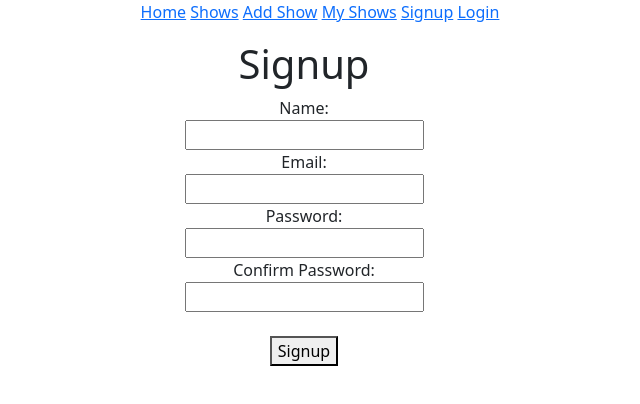
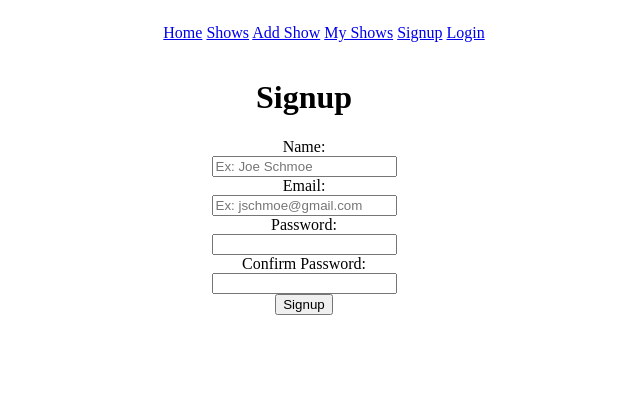
Before and after one commit to nicholasgacicia/IWATS-App, a React (Create React App) app: page /signup in a window 1280 px wide. Shown: the top 404 px of the page, without its empty margins (336-976 px from the left). Built offline with nearby package versions, Linux system fonts and the light colour scheme.

Commit message:
Full user authentication and jsonwebtokens implimented throughout app

```diff
--- a/public/index.html
+++ b/public/index.html
@@ -24,8 +24,6 @@
       work correctly both with client-side routing and a non-root public URL.
       Learn how to configure a non-root public URL by running `npm run build`.
     -->
-    <!-- Bootstrap CSS -->
-    <link href="https://cdn.jsdelivr.net/npm/bootstrap@5.0.0-beta2/dist/css/bootstrap.min.css" rel="stylesheet" integrity="sha384-BmbxuPwQa2lc/FVzBcNJ7UAyJxM6wuqIj61tLrc4wSX0szH/Ev+nYRRuWlolflfl" crossorigin="anonymous">
     <title>React App</title>
   </head>
   <body>
@@ -41,7 +39,5 @@
       To begin the development, run `npm start` or `yarn start`.
       To create a production bundle, use `npm run build` or `yarn build`.
     -->
-    <!-- Bootstrap JS -->
-    <script src="https://cdn.jsdelivr.net/npm/bootstrap@5.0.0-beta2/dist/js/bootstrap.bundle.min.js" integrity="sha384-b5kHyXgcpbZJO/tY9Ul7kGkf1S0CWuKcCD38l8YkeH8z8QjE0GmW1gYU5S9FOnJ0" crossorigin="anonymous"></script>
   </body>
 </html>
--- a/src/App.js
+++ b/src/App.js
@@ -1,19 +1,19 @@
-import routes from './config/routes';
+import { useState } from 'react';
+import Routes from './config/routes';
 import NavBar from './components/Universal/NavBar';
 // import Footer from './components/Universal/Footer';
 
 import './App.css';
 
+function App() {
+  const [token, setToken] = useState(null);
 
-function App() {
   return (
     <div>
       <NavBar />
-
       <div>
-        {routes}
+        <Routes token={token} setToken={setToken} />
       </div>
-
       {/* <Footer /> */}
     </div>
   );
--- a/src/config/routes.js
+++ b/src/config/routes.js
@@ -8,16 +8,19 @@ import MyShowsPage from '../pages/MyShowsPage';
 import SignupPage from '../pages/SignupPage';
 import LoginPage from '../pages/LoginPage';
 
-const routes = (
+const Routes = ({ token, setToken }) => (
   <Switch>
     <Route exact path='/' component={HomePage} />
     <Route path='/shows' component={ShowsPage} />
     <Route path='/addshow' component={AddShowPage} />
     <Route path='/editshow/:id' component={EditShowPage} />
     <Route path='/myshows' component={MyShowsPage} />
+    {/* <Route path='/myshows' component={token ? MyShowsPage : LoginPage} /> */}
+    {/* {token ? <Route path='/myshows' component={MyShowsPage} /> : <Redirect to='/login' />} */}
     <Route path='/signup' component={SignupPage} />
-    <Route path='/login' component={LoginPage} />
+    <Route path='/login' component={() => <LoginPage setToken={setToken} />} />
+    <Route path='*' component={() => <div><h2>Page Not Found</h2></div>} />
   </Switch>
 );
 
-export default routes;
+export default Routes;
--- a/src/pages/LoginPage.js
+++ b/src/pages/LoginPage.js
@@ -1,7 +1,76 @@
-const LoginPage = () => {
+import { useState } from 'react';
+import { useHistory } from 'react-router-dom';
+
+
+function LoginPage({ setToken }) {
+  const history = useHistory();
+  const [email, setEmail] = useState('');
+  const [password, setPassword] = useState('');
+  const [error, setError] = useState(null);
+
+
+  function handleSubmit(event) {
+    event.preventDefault();
+
+    if (!email || !password) {
+      return setError('All fields are required');
+    }
+
+    const userData = { email, password };
+    console.log(userData);
+
+    fetch('http://localhost:4000/api/auth/login', {
+      method: 'POST',
+      headers: {
+        'Content-type': 'application/json',
+      },
+      body: JSON.stringify(userData),
+    })
+      .then((res) => {
+        console.log(res);
+        if (res.status === 200) {
+          return res.json();
+        }
+        return setError(res.statusText);
+      })
+      .then((data) => {
+        setToken(data.token);  // ~Update authState in App
+        localStorage.setItem('token', data.token);  // ~Store Token in localStorage
+        history.push('/myshows');  // ~Redirect myshows page
+      })
+      .catch((err) => setError(err.message));
+  }
+
   return (
     <div>
       <h1>Login</h1>
+      {error && <h2>{error}</h2>}
+
+      <form onSubmit={handleSubmit}>
+        <div>
+          <label htmlFor="email">Email: </label><br />
+          <input
+            type="email"
+            id="email"
+            name="email"
+            value={email}
+            onChange={(event) => setEmail(event.target.value)}
+          />
+        </div>
+
+        <div>
+          <label htmlFor="password">Password: </label><br />
+          <input
+            type="password"
+            id="password"
+            name="password"
+            value={password}
+            onChange={(event) => setPassword(event.target.value)}
+          />
+        </div>
+
+        <button type="submit">Login</button>
+      </form>
     </div>
   );
 };
--- a/src/pages/MyShowsPage.js
+++ b/src/pages/MyShowsPage.js
@@ -1,9 +1,44 @@
-const MyShowsPage = () => {
+import { useEffect, useState } from 'react';
+
+function MyShowsPage() {
+  const [profile, setProfile] = useState({});
+
+  useEffect(() => {
+    const token = {
+      token: localStorage.getItem('token')
+    };
+
+    console.log('Token = ', token);
+
+    if (token) {
+      fetch('http://localhost:4000/api/users/myshows', {
+        method: 'POST',
+        headers: {
+          'Content-Type': 'application/json',
+        },
+        body: JSON.stringify(token)
+      })
+        .then((res) => {
+          console.log(res);
+          if (res.status === 200) {
+            return res.json();
+          }
+        })
+        .then((data) => {
+          console.log(data);
+          setProfile(data.profile);
+        })
+        .catch((err) => console.log(err));
+    }
+  }, []);
+
   return (
     <div>
-      <h1>My Shows</h1>
+      <h1>{profile.name}'s Shows</h1>
+
+
     </div>
   );
-};
+}
 
 export default MyShowsPage;
--- a/src/pages/SignupPage.js
+++ b/src/pages/SignupPage.js
@@ -1,90 +1,107 @@
-import React from 'react';
+import React, { useState } from 'react';
+import { useHistory } from 'react-router-dom';
 
 
-class SignupPage extends React.Component {
-  state = {
-    name: '',
-    email: '',
-    password: '',
-  };
+function SignupPage() {
+  const history = useHistory();
+  const [name, setName] = useState('');
+  const [email, setEmail] = useState('');
+  const [password, setPassword] = useState('');
+  const [password2, setPassword2] = useState('');
+  const [error, setError] = useState(null);
 
-  handleChange = (event) => {
-    this.setState({
-      [event.target.id]: event.target.value
-    });
-  };
+  function handleSubmit(event) {
+    event.preventDefault();
 
-  handleSubmit = (event) => {
-    event.preventDefault();
-    // console.log(this.state);
+    if (!name || !email || !password || !password2) {
+      return setError('All fields are required');
+    }
+
+    if (password !== password2) {
+      return setError('Passwords do not match');
+    }
+
+    const newUser = { name, email, password };
+    console.log(newUser);
+
     fetch('http://localhost:4000/api/users', {
       method: 'POST',
       headers: {
         'Content-Type': 'application/json',
       },
-      body: JSON.stringify(this.state),
+      body: JSON.stringify(newUser),
     })
       .then((res) => {
         console.log(res);
+        if (res.status === 200) {
           return res.json();
+        }
+        return setError(res.statusText);
       })
-      .then((jsonData) => {
-        console.log(jsonData);
+      .then((data) => {
+        console.log(data);
+        history.push('/login');
+      })
+      .catch((err) => setError(err.message))
+  }
 
-        //? this.props.history.push('/shows');
-
-      })
-      .catch((err) => console.log(err));
-  };
-
-  render() {
   return (
     <div>
       <h1>Signup</h1>
 
-        <form onSubmit={this.handleSubmit}>
+      {error && <h2>{error}</h2>}
+
+      <form onSubmit={handleSubmit}>
+        <div>
           <label htmlFor="name">Name: </label><br />
           <input
             type="text"
             id="name"
             name="name"
-            value={this.state.name}
-            onChange={this.handleChange}
-          /><br />
+            placeholder="Ex: Joe Schmoe"
+            value={name}
+            onChange={(event) => setName(event.target.value)}
+          />
+        </div>
 
+        <div>
           <label htmlFor="email">Email: </label><br />
           <input
-            type="text"
+            type="email"
             id="email"
             name="email"
-            value={this.state.email}
-            onChange={this.handleChange}
-          /><br />
+            placeholder="Ex: jschmoe@gmail.com"
+            value={email}
+            onChange={(event) => setEmail(event.target.value)}
+          />
+        </div>
 
+        <div>
           <label htmlFor="password">Password: </label><br />
           <input
             type="password"
             id="password"
             name="password"
-            value={this.state.password}
-            onChange={this.handleChange}
-          /><br />
+            value={password}
+            onChange={(event) => setPassword(event.target.value)}
+          />
+        </div>
 
+        <div>
           <label htmlFor="password2">Confirm Password: </label><br />
           <input
             type="password"
             id="password2"
             name="password2"
-            value={this.state.password2}
-            onChange={this.handleChange}
-          /><br /><br/>
+            value={password2}
+            onChange={(event) => setPassword2(event.target.value)}
+          />
+        </div>
 
         <button type="submit">Signup</button>
       </form>
-
     </div>
   );
 }
-}
 
 export default SignupPage;
```
Lines whose indentation alone changed are shown as unchanged.
